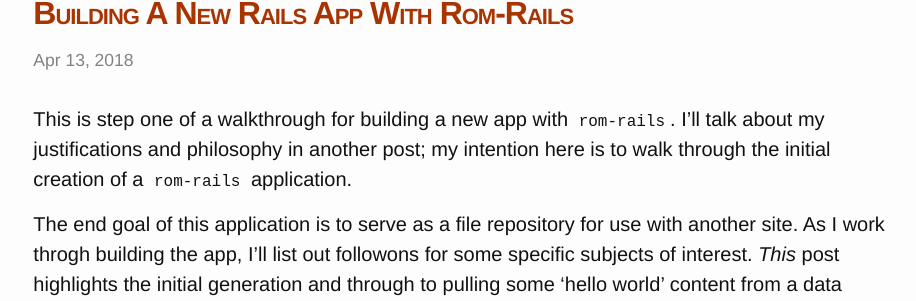
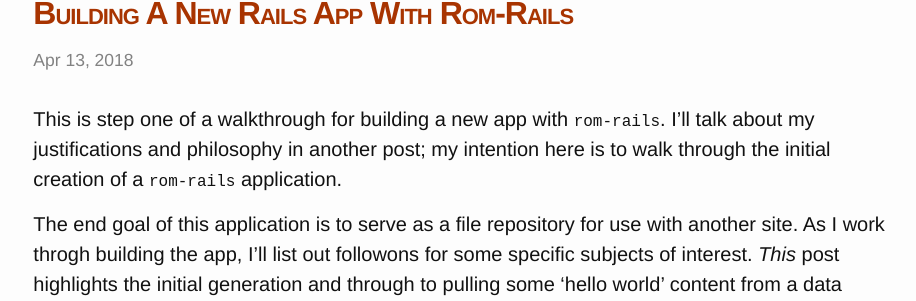
Before and after one commit to cflipse/devcaffeine, a Jekyll site: the page built from index.html, in a window 1280 px wide. Shown: the part 464-765 px from the top of the page, without its empty margins (180-1096 px from the left). Built offline with Jekyll 4.4.1, drawn with Linux system fonts in a browser that asks for light colours; the list of posts is cut into pages by our own code.

Commit message:
tinker with code padding

```diff
--- a/_sass/_base.scss
+++ b/_sass/_base.scss
@@ -132,7 +132,7 @@ code {
 }
 
 code {
-    padding: 1px 5px;
+    //padding: 1px 5px;
 }
 
 pre {
```
